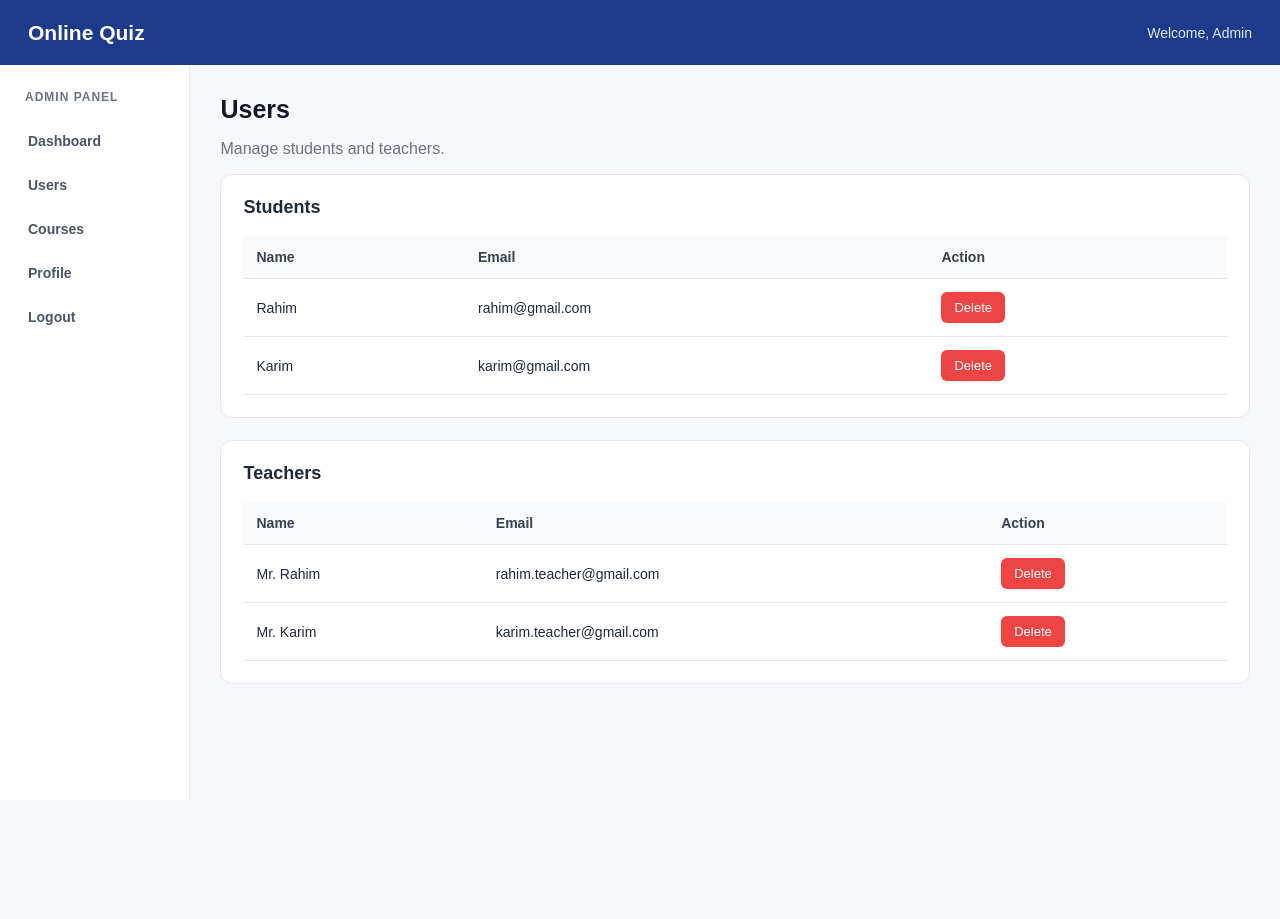
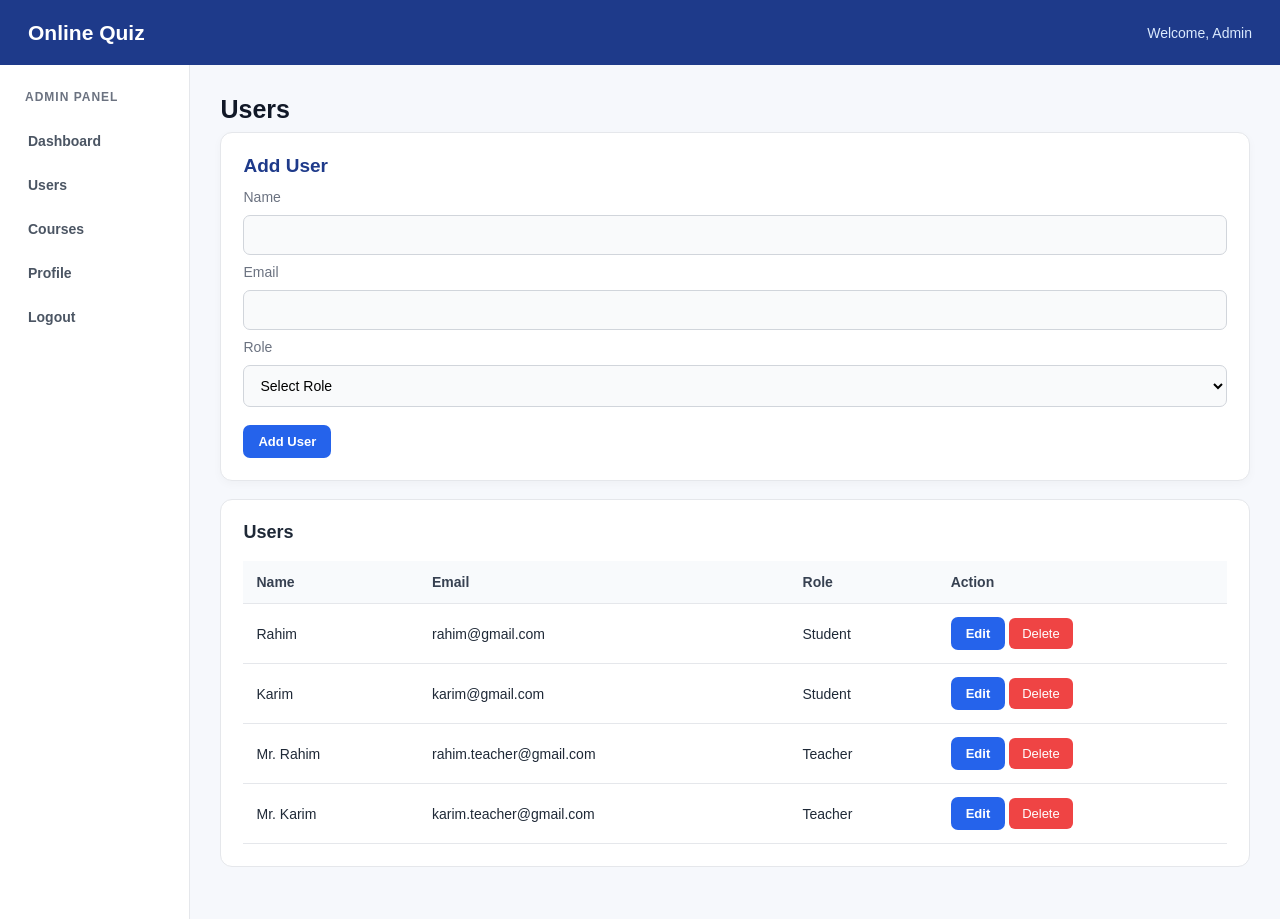
Before and after one commit to ReveOBZ/WebTech_Summer25-26_Group_6, a PHP site: page /admin/users.php in a window 1280 px wide. Before the commit the page ends 800 px from the top, so only its background shows below. Run offline with PHP 8.4, Linux system fonts and the light colour scheme.

Commit message:
Refactor user management interface and enhance quiz creation functionality

```diff
--- a/admin/users.php
+++ b/admin/users.php
@@ -1,11 +1,37 @@
+<?php
+
+$users = [
+    ["Rahim", "rahim@gmail.com", "Student"],
+    ["Karim", "karim@gmail.com", "Student"],
+    ["Mr. Rahim", "rahim.teacher@gmail.com", "Teacher"],
+    ["Mr. Karim", "karim.teacher@gmail.com", "Teacher"]
+];
+
+$message = "";
+
+if (isset($_POST["add"])) {
+    $message = "User added successfully.";
+}
+
+if (isset($_POST["update"])) {
+    $message = "User updated successfully.";
+}
+
+if (isset($_POST["delete"])) {
+    $message = "User deleted successfully.";
+}
+
+?>
+
 <!DOCTYPE html>
-<html lang="en">
+<html>
 
 <head>
-    <meta charset="UTF-8">
-    <meta name="viewport" content="width=device-width, initial-scale=1.0">
+
     <title>Users</title>
+
     <link rel="stylesheet" href="../assets/css/style.css">
+
 </head>
 
 <body class="dashboard-page">
@@ -18,6 +44,7 @@
 <div class="dashboard-container">
 
     <div class="dashboard-menu">
+
         <h3>Admin Panel</h3>
 
         <a href="dashboard.php">Dashboard</a>
@@ -31,79 +58,90 @@
     <div class="dashboard-content">
 
         <h1>Users</h1>
-            <p>Manage students and teachers.</p>
+
+        <?php if ($message != ""): ?>
+            <p class="enrolled-text"><?php echo $message; ?></p>
+        <?php endif; ?>
+
+        <div class="course-card">
+
+            <h2>Add User</h2>
+
+            <form method="POST">
+
+                <p>Name</p>
+                <input type="text" name="name" required>
+
+                <p>Email</p>
+                <input type="email" name="email" required>
+
+                <p>Role</p>
+
+                <select name="role" required>
+                    <option value="">Select Role</option>
+                    <option>Student</option>
+                    <option>Teacher</option>
+                </select>
+
+                <br><br>
+
+                <button name="add" class="start-button">
+                    Add User
+                </button>
+
+            </form>
+
+        </div>
 
         <div class="dashboard-section">
 
-                <h2>Students</h2>
+            <h2>Users</h2>
 
             <table>
 
                 <tr>
                     <th>Name</th>
                     <th>Email</th>
+                    <th>Role</th>
                     <th>Action</th>
                 </tr>
 
+                <?php foreach ($users as $user): ?>
+
                 <tr>
-                        <td>Rahim</td>
-                        <td>rahim@gmail.com</td>
+
+                    <td><?php echo $user[0]; ?></td>
+                    <td><?php echo $user[1]; ?></td>
+                    <td><?php echo $user[2]; ?></td>
+
                     <td>
-                            <button class="drop-button"
-                                onclick="return confirm('Delete this student?')">
+
+                        <button
+                            class="start-button"
+                            onclick="alert('Edit User')">
+
+                            Edit
+
+                        </button>
+
+                        <form method="POST" style="display:inline">
+
+                            <button
+                                name="delete"
+                                class="drop-button"
+                                onclick="return confirm('Delete this user?')">
+
                                 Delete
+
                             </button>
+
+                        </form>
+
                     </td>
+
                 </tr>
 
-                    <tr>
-                        <td>Karim</td>
-                        <td>karim@gmail.com</td>
-                        <td>
-                            <button class="drop-button"
-                                onclick="return confirm('Delete this student?')">
-                                Delete
-                            </button>
-                        </td>
-                    </tr>
-
-                </table>
-
-            </div>
-
-            <div class="dashboard-section">
-
-                <h2>Teachers</h2>
-
-                <table>
-
-                    <tr>
-                        <th>Name</th>
-                        <th>Email</th>
-                        <th>Action</th>
-                    </tr>
-
-                    <tr>
-                        <td>Mr. Rahim</td>
-                        <td>rahim.teacher@gmail.com</td>
-                        <td>
-                            <button class="drop-button"
-                                onclick="return confirm('Delete this teacher?')">
-                                Delete
-                            </button>
-                        </td>
-                    </tr>
-
-                    <tr>
-                        <td>Mr. Karim</td>
-                        <td>karim.teacher@gmail.com</td>
-                        <td>
-                            <button class="drop-button"
-                                onclick="return confirm('Delete this teacher?')">
-                                Delete
-                            </button>
-                        </td>
-                    </tr>
+                <?php endforeach; ?>
 
             </table>
 
```
Also changed, not shown: teacher/quizzes.php (+94 -5 lines). Lines whose indentation alone changed are shown as unchanged.
